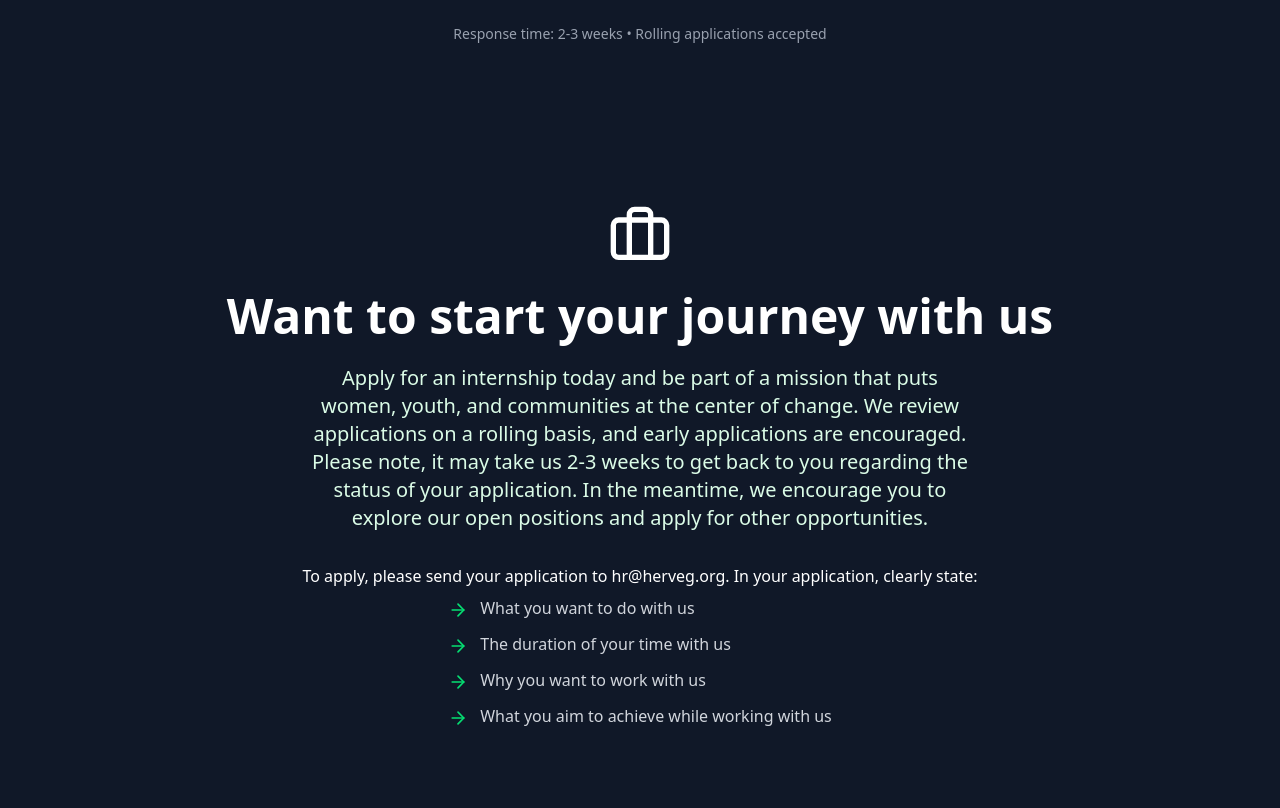
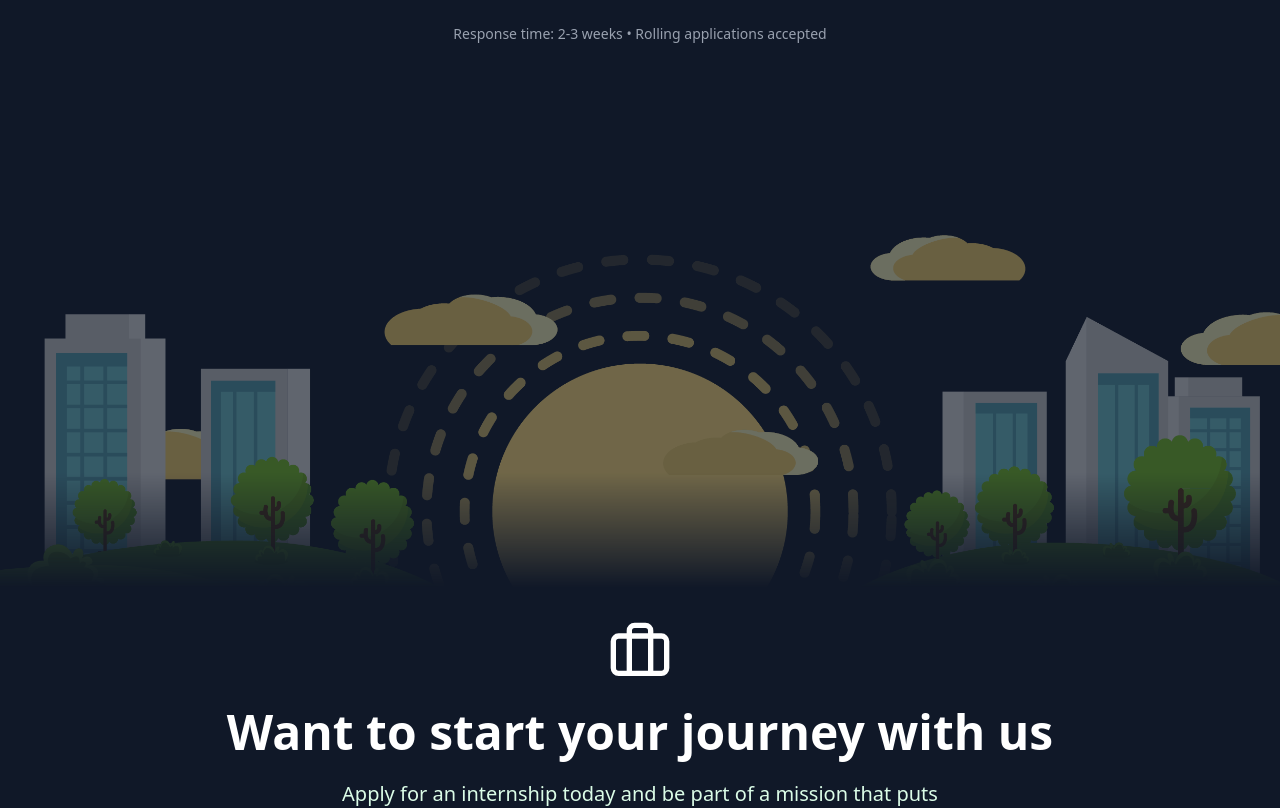
Before and after one commit to Mhando-Z/HervegWeb, a Next.js app: page /career in a window 1280 px wide. Shown: the part 6460-7268 px from the top of the page. Built offline with nearby package versions, Linux system fonts and the light colour scheme; a web font is replaced by a local one.

Commit message:
Phase One

```diff
--- a/src/app/career/page.jsx
+++ b/src/app/career/page.jsx
@@ -21,6 +21,7 @@ import {
 } from "lucide-react";
 import Image from "next/image";
 import agents from "../../../public/images/05.jpg";
+import city from "../../../public/city.png";
 
 const CareersPage = () => {
   const [activeSection, setActiveSection] = useState("landing");
@@ -624,7 +625,12 @@ const CareersPage = () => {
       </section>
 
       {/* CTA Section */}
-      <section className="py-20 px-6  bg-gray-900  text-white">
+      <section className="py-20 px-6 md:px-0 bg-gray-900  text-white">
+        <Image
+          src={city}
+          alt="City"
+          className="w-full mb-8 mask-b-from-70% opacity-40 h-96 object-cover "
+        />
         <div className="max-w-4xl mx-auto text-center">
           <motion.div
             initial={{ opacity: 0, scale: 0.9 }}
```
Also changed, not shown: public/city.png (added).
